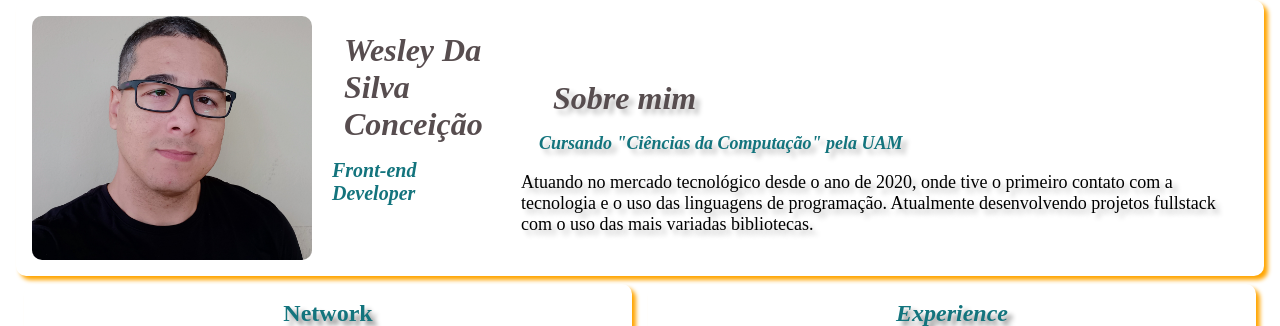
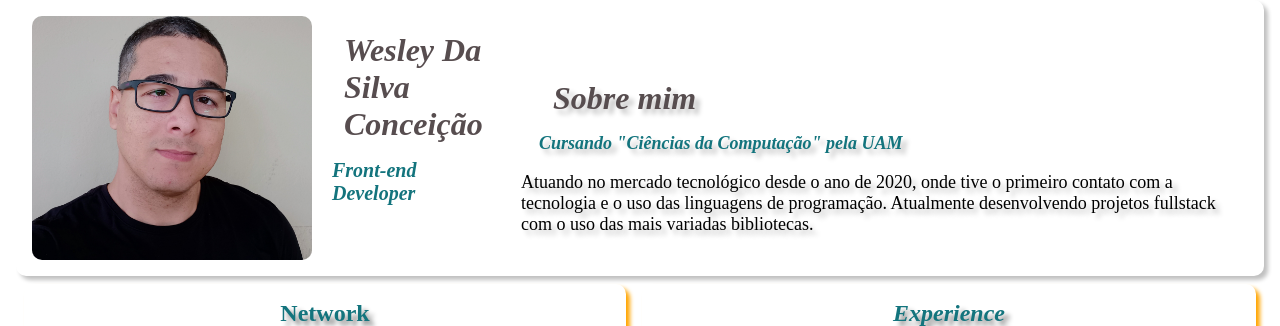
Before and after one commit to wesley-silv/Portf-Wesley-Silva, a React (Vite) app: page / in a window 1280 px wide. Shown: the top 326 px of the page. Built offline with nearby package versions, Linux system fonts and the light colour scheme; some icons are missing.

Commit message:
add max-width: 390 type/apple 12 Pro

```diff
--- a/src/components/Header/Languages/languages.sass
+++ b/src/components/Header/Languages/languages.sass
@@ -22,7 +22,7 @@
     font-weight: bold
     margin-bottom: .8em
 
-@media screen and (min-width: 412px)
+@media screen and (min-width: 390px)
   .languages
-    width: 98%
+    width: 100%
     box-shadow: 4px 4px 4px #ffa500
--- a/src/components/Header/Social Media/social-media.sass
+++ b/src/components/Header/Social Media/social-media.sass
@@ -20,7 +20,7 @@
       padding: .2em 0
       border-bottom: solid 4px variables.$background-color
 
-@media screen and (min-width: 412px)
+@media screen and (min-width: 390px)
   .social-media
     width: 98%
     box-shadow: 4px 4px 4px #ffa500
--- a/src/components/Header/header.sass
+++ b/src/components/Header/header.sass
@@ -7,7 +7,7 @@
   .profile
     display: flex
     justify-content: space-between
-    box-shadow: 4px 4px 4px #ffa500
+    box-shadow: 4px 4px 4px silver
     border-radius: 10px
     padding: 1em 1em
     box-sizing: border-box
@@ -30,8 +30,9 @@
     display: flex
     justify-content: space-between
 
-@media screen and (max-width: 412px)
+@media screen and (max-width: 390px)
   .profile
+    box-shadow: 4px 4px 4px #ffa500
     text-align: center
     display: flex
     flex-direction: column
```
